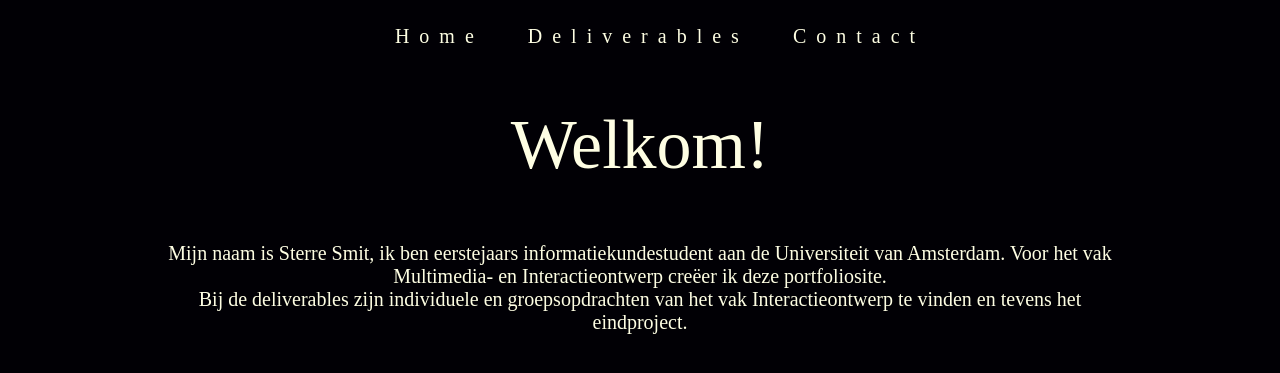
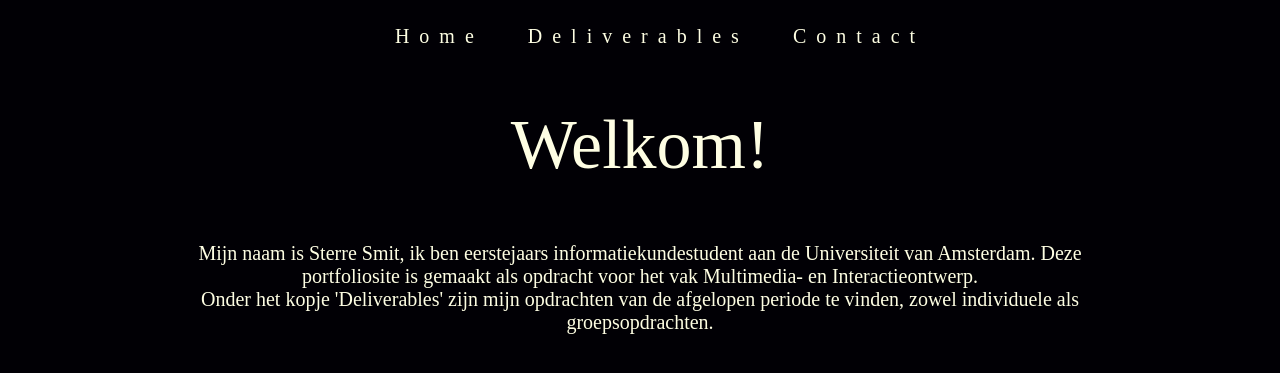
Before and after one commit to Sterresmit/portfoliosite, a plain HTML site: page index.html in a window 1280 px wide. Shown: the part 661-1034 px from the top of the page. Drawn offline with Linux system fonts and the light colour scheme.

Commit message:
sadasdads

```diff
--- a/index.html
+++ b/index.html
@@ -23,9 +23,10 @@
 
 	<div id="body">
 		<h1>Welkom!</h1>
-		<p>Mijn naam is Sterre Smit, ik ben eerstejaars informatiekundestudent aan de Universiteit van Amsterdam. Voor het vak Multimedia- en Interactieontwerp creëer ik deze portfoliosite.
+		<p>Mijn naam is Sterre Smit, ik ben eerstejaars informatiekundestudent aan de Universiteit van Amsterdam. Deze portfoliosite is gemaakt als opdracht voor het vak Multimedia- en Interactieontwerp.
 		<br>
-		Bij de deliverables zijn individuele en groepsopdrachten van het vak Interactieontwerp te vinden en tevens het eindproject.
+		Onder het kopje 'Deliverables' zijn mijn opdrachten van de afgelopen periode te vinden, zowel individuele als groepsopdrachten.
+
 		</p>
 	</div>
 
```
